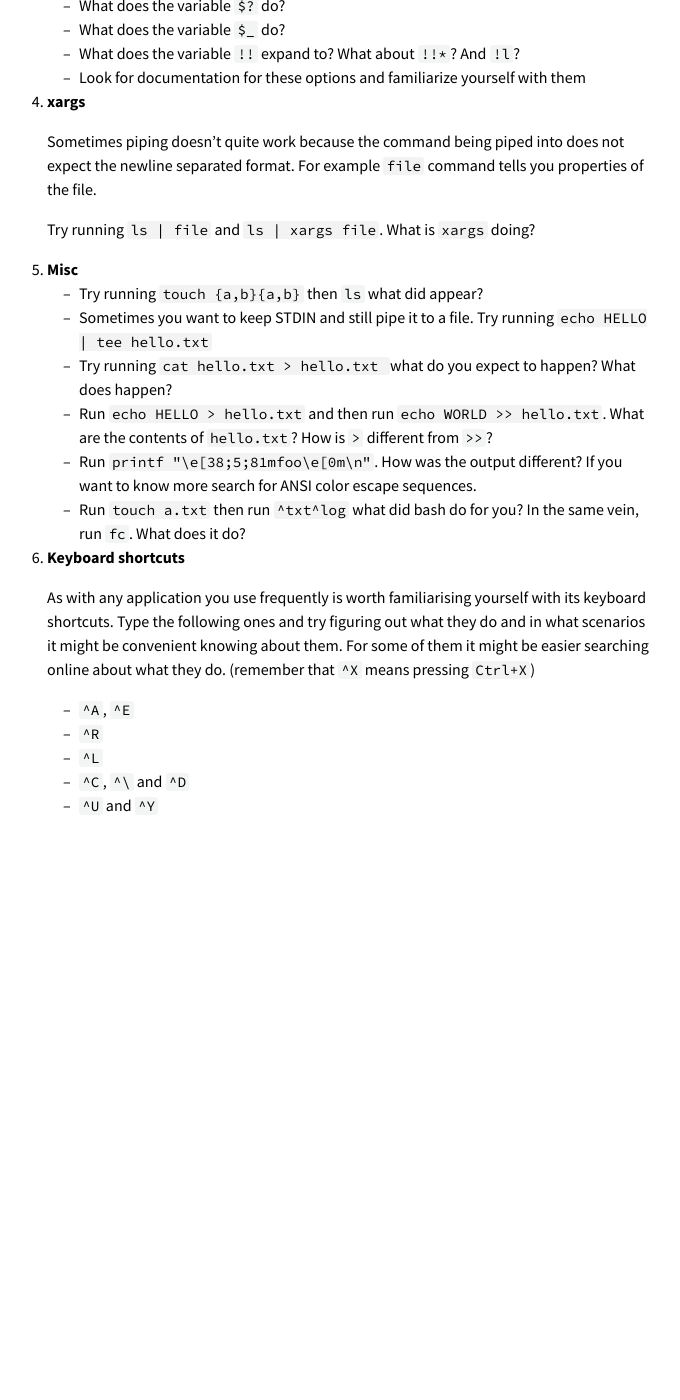
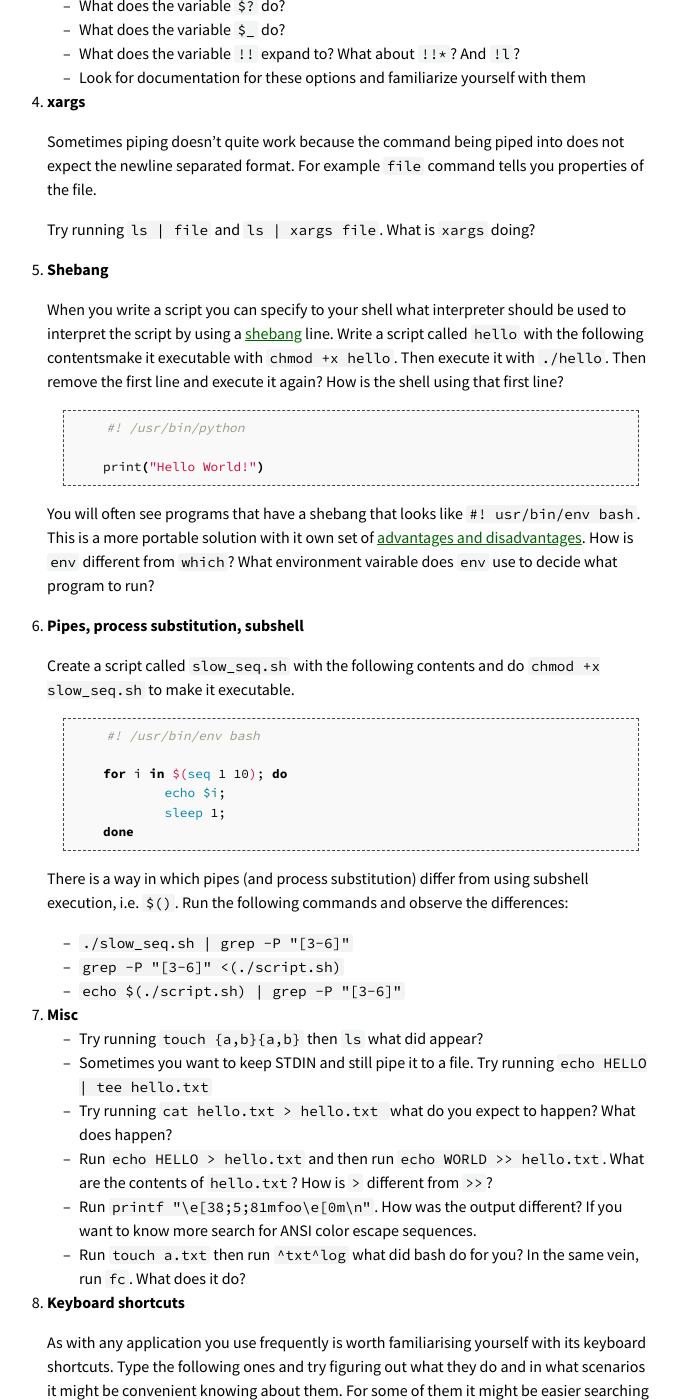
Before and after one commit to missing-semester-cn/missing-semester-cn.github.io, a Jekyll site: the page built from shell.md, in a window 1280 px wide and 1400 px high, scrolled down 5704 px. Shown: the whole window, without its empty margins (289-969 px from the left). Built offline with Jekyll 4.4.1, drawn with Linux system fonts in a browser that asks for light colours; before the commit the page ends 6554 px from its top, so only the background shows below that.

Commit message:
Add more exercises shell

````diff
--- a/shell.md
+++ b/shell.md
@@ -270,6 +270,41 @@ Also, a double dash `--` is used in built-in commands and many other commands to
 
     Try running `ls | file` and `ls | xargs file`. What is `xargs` doing?
 
+
+1. **Shebang**
+
+    When you write a script you can specify to your shell what interpreter should be used to interpret the script by using a [shebang](https://en.wikipedia.org/wiki/Shebang_(Unix)) line. Write a script called `hello` with the following contentsmake  it executable with `chmod +x hello`. Then execute it with `./hello`. Then remove the first line and execute it again? How is the shell using that first line?
+
+
+    ```bash
+      #! /usr/bin/python
+
+      print("Hello World!")
+    ```
+
+    You will often see programs that have a shebang that looks like `#! usr/bin/env bash`. This is a more portable solution with it own set of [advantages and disadvantages](https://unix.stackexchange.com/questions/29608/why-is-it-better-to-use-usr-bin-env-name-instead-of-path-to-name-as-my). How is `env` different from `which`? What environment vairable does `env` use to decide what program to run?
+
+
+1. **Pipes, process substitution, subshell**
+
+    Create a script called `slow_seq.sh` with the following contents and do `chmod +x slow_seq.sh` to make it executable.
+
+    ```bash
+      #! /usr/bin/env bash
+
+      for i in $(seq 1 10); do
+              echo $i;
+              sleep 1;
+      done
+    ```
+
+    There is a way in which pipes (and process substitution) differ from using subshell execution, i.e. `$()`. Run the following commands and observe the differences:
+
+    - `./slow_seq.sh | grep -P "[3-6]"`
+    - `grep -P "[3-6]" <(./script.sh)`
+    - `echo $(./script.sh) | grep -P "[3-6]"`
+
+
 1. **Misc**
     - Try running `touch {a,b}{a,b}` then `ls` what did appear?
     - Sometimes you want to keep STDIN and still pipe it to a file. Try running `echo HELLO | tee hello.txt`
@@ -277,6 +312,16 @@ Also, a double dash `--` is used in built-in commands and many other commands to
     - Run `echo HELLO > hello.txt` and then run `echo WORLD >> hello.txt`. What are the contents of `hello.txt`? How is `>` different from `>>`?
     - Run `printf "\e[38;5;81mfoo\e[0m\n"`. How was the output different? If you want to know more search for  ANSI color escape sequences.
     - Run `touch a.txt` then run `^txt^log` what did bash do for you? In the same vein, run `fc`. What does it do?
+
+{% comment %}
+
+TODO
+
+1. **parallel**
+- set -e, set -x
+- traps
+
+{% endcomment %}
 
 1. **Keyboard shortcuts**
 
````
